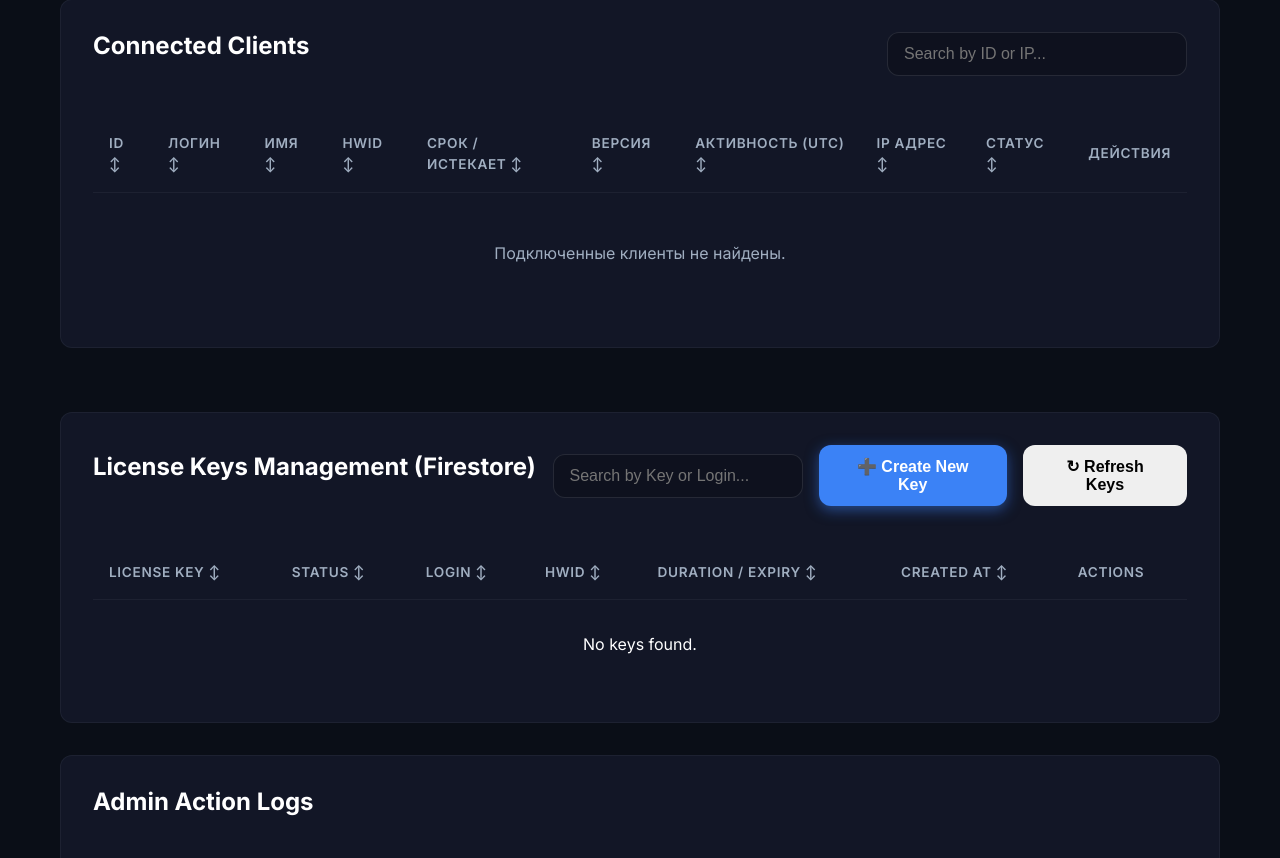
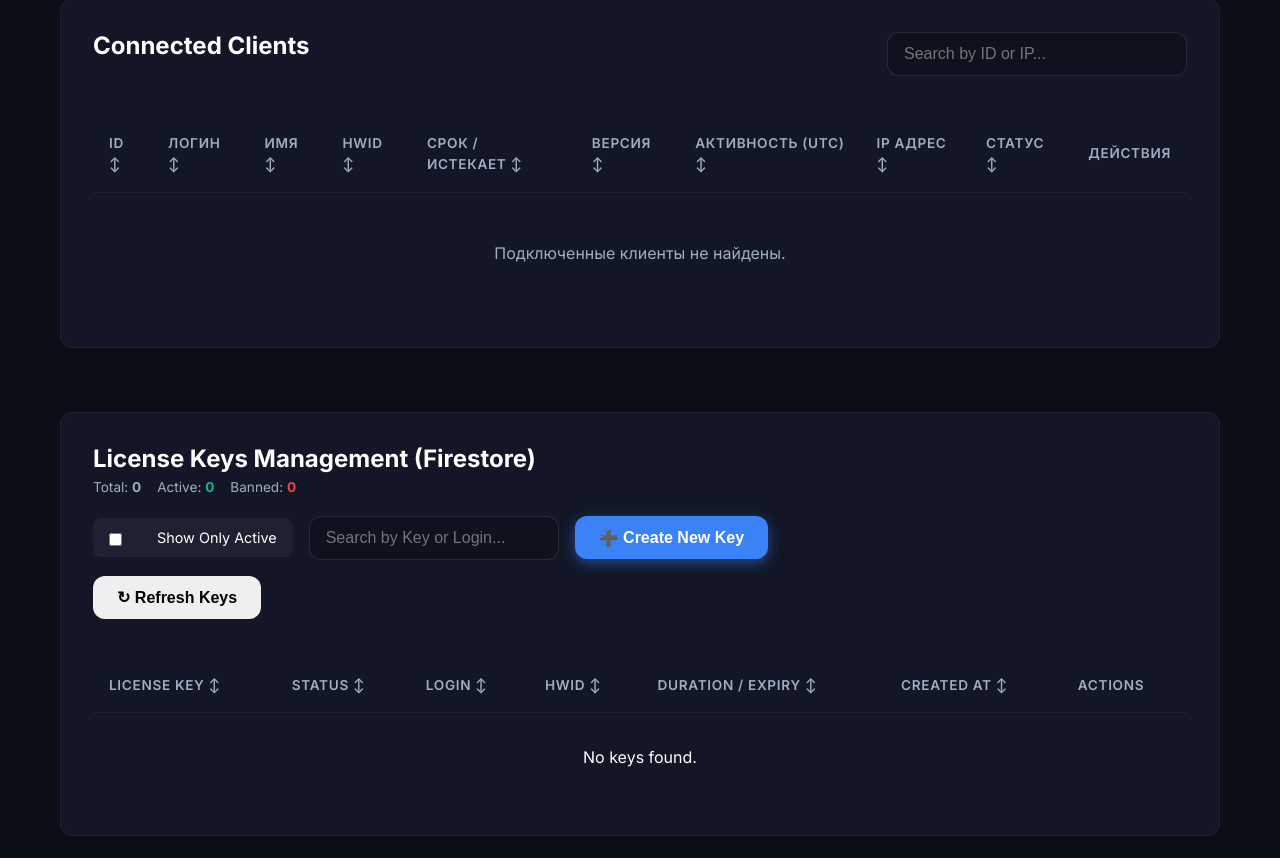
Before and after one commit to Dargon1999/perekyp, a Flask app: page /dashboard in a window 1280 px wide. Shown: the part 708-1566 px from the top of the page. Run offline with Flask 3, Linux system fonts and the light colour scheme; the visitor is signed in with stand-in values (Sample User, id 1); data comes from the database, SQL or seed files in the repository; data that the repository does not hold is empty; some libraries are stand-ins or nearby versions.

Commit message:
Fix: Dashboard client display, license creation (500 error), and added advanced filtering/counters

```diff
--- a/web/routes.py
+++ b/web/routes.py
@@ -744,31 +744,49 @@ def api_license_create():
     days = data.get('days', 7)
     count = data.get('count', 1)
 
+    # Validation
+    try:
+        count = int(count)
+        if count > 50: count = 50
+    except:
+        count = 1
+
     created_keys = []
     try:
-        for _ in range(count):
-            key_str = '-'.join([secrets.token_hex(2).upper() for _ in range(4)])
+        # Use session for multiple requests
+        with requests.Session() as session:
+            for _ in range(count):
+                key_str = '-'.join([secrets.token_hex(2).upper() for _ in range(4)])
 
-            doc_data = {
-                "fields": {
-                    "duration_days": {"integerValue": int(days)},
-                    "is_active": {"booleanValue": True},
-                    "hwid": {"nullValue": None},
-                    "rebind_count": {"integerValue": 0},
-                    "last_rebind_at": {"nullValue": None},
-                    "created_at": {"timestampValue": datetime.utcnow().strftime("%Y-%m-%dT%H:%M:%SZ")}
+                # Default duration to int
+                try:
+                    duration_val = int(days)
+                except:
+                    duration_val = 7
+
+                doc_data = {
+                    "fields": {
+                        "duration_days": {"integerValue": duration_val},
+                        "is_active": {"booleanValue": True},
+                        "hwid": {"stringValue": "-"},
+                        "login": {"stringValue": "-"},
+                        "rebind_count": {"integerValue": 0},
+                        "created_at": {"timestampValue": datetime.utcnow().strftime("%Y-%m-%dT%H:%M:%SZ")}
+                    }
                 }
-            }
 
-            url = f"{FIREBASE_BASE_URL}/keys?documentId={key_str}&key={FIREBASE_API_KEY}"
-            resp = requests.post(url, json=doc_data, timeout=10)
+                url = f"{FIREBASE_BASE_URL}/keys?documentId={key_str}&key={FIREBASE_API_KEY}"
+                resp = session.post(url, json=doc_data, timeout=10)
 
-            if resp.status_code == 200:
-                created_keys.append(key_str)
-                log_admin_action("Create License", key_str, f"Duration: {days} days")
+                if resp.status_code == 200:
+                    created_keys.append(key_str)
+                    log_admin_action("Create License", key_str, f"Duration: {days} days")
+                else:
+                    current_app.logger.error(f"[API] Firebase Create Error ({resp.status_code}): {resp.text}")
 
         return jsonify({"status": "ok", "created_keys": created_keys})
     except Exception as e:
+        current_app.logger.error(f"[API] Global error in api_license_create: {e}")
         return jsonify({"error": str(e)}), 500
 
 @main_routes.route("/api/licenses/delete", methods=['POST'])
--- a/web/templates/dashboard.html
+++ b/web/templates/dashboard.html
@@ -146,8 +146,22 @@
     <!-- License Keys Management Card (Point 4) -->
     <div class="card animate-fade-in" style="margin-top: 2rem;">
         <div style="display: flex; justify-content: space-between; align-items: center; margin-bottom: 1.5rem; flex-wrap: wrap; gap: 1rem;">
-            <h3>License Keys Management (Firestore)</h3>
-            <div style="display: flex; gap: 1rem; align-items: center;">
+            <div>
+                <h3 style="margin-bottom: 0.25rem;">License Keys Management (Firestore)</h3>
+                <div style="display: flex; gap: 1rem; font-size: 0.85rem; color: var(--text-secondary);">
+                    <span>Total: <b id="totalKeysCount">0</b></span>
+                    <span>Active: <b id="activeKeysCount" style="color: var(--success);">0</b></span>
+                    <span>Banned: <b id="bannedKeysCount" style="color: var(--error);">0</b></span>
+                </div>
+            </div>
+            <div style="display: flex; gap: 1rem; align-items: center; flex-wrap: wrap;">
+                <div style="display: flex; align-items: center; gap: 0.5rem; background: rgba(255,255,255,0.05); padding: 0.5rem 1rem; border-radius: 8px;">
+                    <label class="switch" style="width: 40px; height: 20px;">
+                        <input type="checkbox" id="showOnlyActiveToggle" onchange="filterLicenseTable()">
+                        <span class="slider round"></span>
+                    </label>
+                    <span style="font-size: 0.9rem;">Show Only Active</span>
+                </div>
                 <input type="text" id="licenseSearchInput" onkeyup="filterLicenseTable()" placeholder="Search by Key or Login..." class="form-control" style="max-width: 250px;">
                 <button onclick="openCreateLicenseModal()" class="btn btn-primary">➕ Create New Key</button>
                 <button onclick="fetchLicenses()" class="btn btn-secondary">↻ Refresh Keys</button>
@@ -332,20 +346,28 @@
 
         if (!data || data.length === 0) {
             tbody.innerHTML = '<tr><td colspan="7" style="text-align: center; padding: 2rem;">No keys found.</td></tr>';
+            updateKeyCounters(0, 0, 0);
             return;
         }
 
+        let activeCount = 0;
+        let bannedCount = 0;
+
         data.forEach(lic => {
+            if (lic.is_active) activeCount++;
+            else bannedCount++;
+
             const row = document.createElement('tr');
+            row.setAttribute('data-active', lic.is_active); // For filtering
 
             let statusBadge = lic.is_active ?
-                '<span class="badge badge-success">АКТИВЕН</span>' :
-                '<span class="badge badge-danger">БАН / АННУЛИРОВАН</span>';
+                '<span class="badge badge-success" style="box-shadow: 0 0 10px rgba(46, 204, 113, 0.2);">АКТИВЕН</span>' :
+                '<span class="badge badge-danger" style="opacity: 0.7;">БАН / АННУЛИРОВАН</span>';
 
             let timeInfo = "";
             if (lic.expires_at) {
                 if (lic.expires_at === "Lifetime") {
-                    timeInfo = "Бессрочный";
+                    timeInfo = '<b style="color: var(--primary);">Бессрочный</b>';
                 } else {
                     const dt = new Date(lic.expires_at);
                     timeInfo = "до " + dt.toLocaleString('ru-RU', { day: '2-digit', month: '2-digit', year: 'numeric', hour: '2-digit', minute: '2-digit' });
@@ -367,12 +389,12 @@
                     <button onclick="copyToClipboard('${lic.key}')" class="btn-icon" title="Copy Full Key">📋</button>
                 </td>
                 <td>${statusBadge}</td>
-                <td>${lic.login || '-'}</td>
-                <td style="font-family: monospace; font-size: 0.85rem;">
-                    ${lic.hwid ? `<span title="${lic.hwid}">${lic.hwid.substring(0, 8)}...</span>` : '-'}
+                <td style="${!lic.is_active ? 'opacity: 0.5;' : ''}">${lic.login || '-'}</td>
+                <td style="font-family: monospace; font-size: 0.85rem; ${!lic.is_active ? 'opacity: 0.5;' : ''}">
+                    ${lic.hwid && lic.hwid !== '-' ? `<span title="${lic.hwid}">${lic.hwid.substring(0, 8)}...</span>` : '-'}
                 </td>
-                <td>${timeInfo}</td>
-                <td style="font-size: 0.85rem; color: var(--text-secondary);">${createdAt}</td>
+                <td style="${!lic.is_active ? 'opacity: 0.5;' : ''}">${timeInfo}</td>
+                <td style="font-size: 0.85rem; color: var(--text-secondary); ${!lic.is_active ? 'opacity: 0.5;' : ''}">${createdAt}</td>
                 <td>
                     <div style="display: flex; gap: 0.5rem;">
                         <button onclick="openExtendLicenseModal('${lic.key}')" class="btn btn-sm btn-primary" title="Extend">➕</button>
@@ -386,30 +408,51 @@
             `;
             tbody.appendChild(row);
         });
-        filterLicenseTable(); // Re-apply search after render
+
+        updateKeyCounters(data.length, activeCount, bannedCount);
+        filterLicenseTable(); // Re-apply search and status filter after render
+    }
+
+    function updateKeyCounters(total, active, banned) {
+        document.getElementById('totalKeysCount').innerText = total;
+        document.getElementById('activeKeysCount').innerText = active;
+        document.getElementById('bannedKeysCount').innerText = banned;
     }
 
     function filterLicenseTable() {
-        const input = document.getElementById('licenseSearchInput');
-        const filter = input.value.toUpperCase();
+        const searchInput = document.getElementById('licenseSearchInput');
+        const filter = searchInput.value.toUpperCase();
+        const showOnlyActive = document.getElementById('showOnlyActiveToggle').checked;
         const table = document.getElementById('licensesTable');
         const tr = table.getElementsByTagName('tr');
 
         for (let i = 1; i < tr.length; i++) {
-            let visible = false;
+            let matchesSearch = false;
+            let matchesStatus = true;
+
             const tds = tr[i].getElementsByTagName('td');
-            // Search in Key (0) and Login (2)
+            const isActive = tr[i].getAttribute('data-active') === 'true';
+
+            // Status filter
+            if (showOnlyActive && !isActive) {
+                matchesStatus = false;
+            }
+
+            // Search filter (in Key (0) and Login (2))
+            if (matchesStatus) {
                 const searchCols = [0, 2];
                 for (let j of searchCols) {
                     if (tds[j]) {
                         const txtValue = tds[j].textContent || tds[j].innerText;
                         if (txtValue.toUpperCase().indexOf(filter) > -1) {
-                        visible = true;
+                            matchesSearch = true;
                             break;
                         }
                     }
                 }
-            tr[i].style.display = visible ? "" : "none";
+            }
+
+            tr[i].style.display = (matchesSearch && matchesStatus) ? "" : "none";
         }
     }
 
@@ -433,11 +476,17 @@
     async function confirmCreateLicense() {
         const days = document.getElementById('newKeyDuration').value;
         const count = document.getElementById('newKeyCount').value;
+        const btn = event.target; // Get the button that triggered this
 
         if (!count || count < 1) {
             showToast("Введите корректное количество ключей", "error");
             return;
         }
+
+        // Visual indication of loading
+        const originalText = btn.innerText;
+        btn.disabled = true;
+        btn.innerHTML = '<div class="spinner" style="width:1rem; height:1rem; border:2px solid white; border-top-color:transparent; border-radius:50%; animation:spin 1s linear infinite;"></div> Создание...';
 
         try {
             const res = await fetch('/api/licenses/create', {
@@ -457,6 +506,9 @@
             }
         } catch (e) {
             showToast('Ошибка сети при создании ключей', "error");
+        } finally {
+            btn.disabled = false;
+            btn.innerText = originalText;
         }
     }
 
```
Lines whose indentation alone changed are shown as unchanged.
